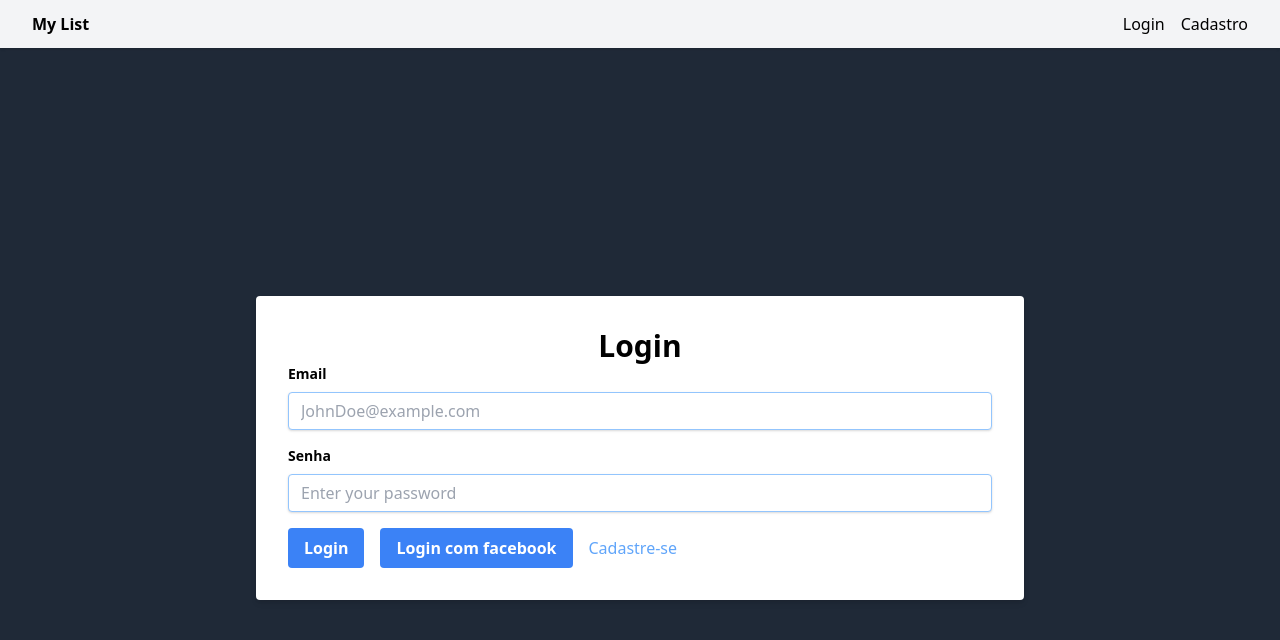
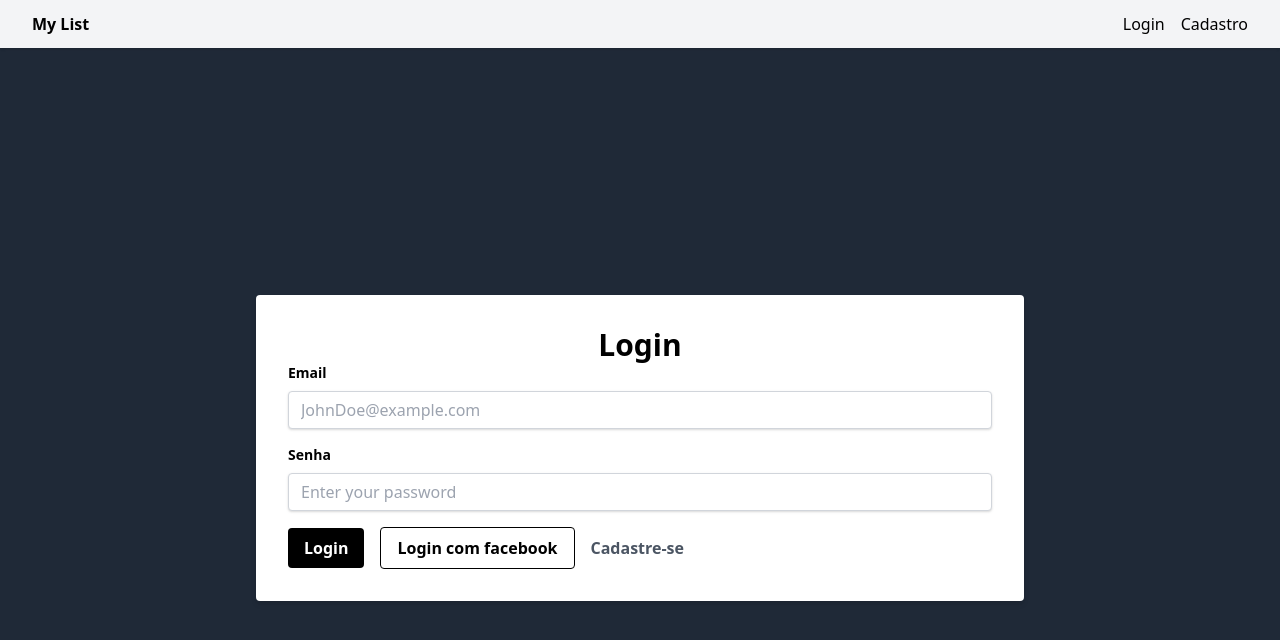
Before and after one commit to antonieell/MyListMovie, a Next.js app: page /login in a window 1280 px wide. Shown: the top 640 px of the page. Built offline with nearby package versions, Linux system fonts and the light colour scheme.

Commit message:
style: login form

```diff
--- a/src/lib/auth.tsx
+++ b/src/lib/auth.tsx
@@ -32,7 +32,7 @@ function useProvideAuth() {
   };
 
   const signinWithFacebook = () => {
-    const user = firebase
+    return firebase
       .auth()
       .signInWithPopup(new firebase.auth.FacebookAuthProvider())
       .then(({ user }) => {
--- a/src/pages/login.tsx
+++ b/src/pages/login.tsx
@@ -15,7 +15,9 @@ const Login = () => {
   };
 
   const loginComFacebook = async () => {
-    await signinWithFacebook();
+    signinWithFacebook().then(() => {
+      router.push("/profile");
+    });
   };
 
   return (
@@ -34,7 +36,7 @@ const Login = () => {
               type="email"
               name="email"
               ref={register}
-              className="w-full px-3 py-2 leading-tight text-gray-700 border border-blue-300 rounded shadow appearance-none focus:outline-none focus:shadow-outline "
+              className="w-full px-3 py-2 leading-tight text-gray-700 border border-gray-300 rounded shadow appearance-none focus:outline-none focus:shadow-outline "
               placeholder="JohnDoe@example.com"
             />
           </div>
@@ -46,27 +48,27 @@ const Login = () => {
               type="password"
               name="password"
               ref={register}
-              className="w-full px-3 py-2 leading-tight text-gray-700 border border-blue-300 rounded shadow appearance-none focus:outline-none focus:shadow-outline"
+              className="w-full px-3 py-2 leading-tight text-gray-700 border border-gray-300 rounded shadow appearance-none focus:outline-none focus:shadow-outline"
               placeholder="Enter your password"
             />
           </div>
           <div>
             <button
-              className="inline px-4 py-2 mx-4 font-bold text-white bg-blue-500 rounded hover:bg-blue-700 focus:outline-none focus:shadow-outline"
+              className="inline px-4 py-2 mx-4 font-bold text-white bg-black rounded hover:bg-blue-700 focus:outline-none focus:shadow-outline"
               type="submit"
             >
               Login
             </button>
 
             <button
-              className="inline px-4 py-2 mr-4 font-bold text-white bg-blue-500 rounded hover:bg-blue-700 focus:outline-none focus:shadow-outline"
+              className="inline px-4 py-2 mr-4 font-bold text-black bg-transparent border border-black rounded hover:bg-gray-300 focus:outline-none focus:shadow-outline"
               onClick={() => loginComFacebook()}
               type="button"
             >
               Login com facebook
             </button>
             <Link href="/register">
-              <a href="/register" className="text-blue-400">
+              <a href="/register" className="font-black text-gray-600">
                 Cadastre-se
               </a>
             </Link>
```
